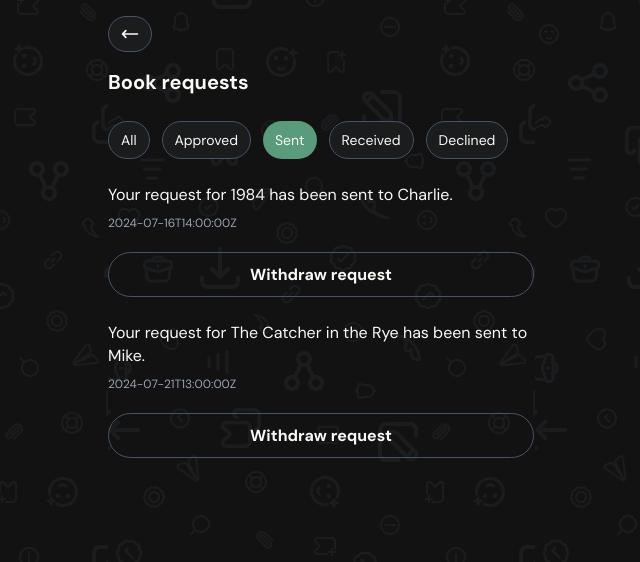
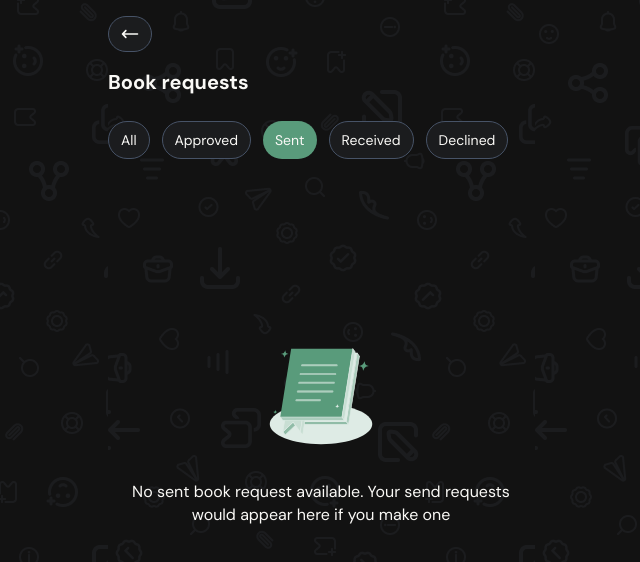
Before and after one commit to Parallax18/bookklub-frontend, a Next.js app: page /book-requests in a window 1280 px wide. Both pictures are taken after a click on the element "Sent". Shown: the top 562 px of the page, without its empty margins (319-959 px from the left). Built offline with nearby package versions, Linux system fonts and the light colour scheme.

Commit message:
feat: empty state for requests

```diff
--- a/src/app/(withoutbottom-nav)/book-requests/page.tsx
+++ b/src/app/(withoutbottom-nav)/book-requests/page.tsx
@@ -5,9 +5,18 @@ import BookRequestItem, {
   BookRequestState,
   BookRequestStates,
 } from "@/components/BookRequests/BookReqauestItem";
+import EmptyRequests from "@/components/BookRequests/EmptyRequests";
 import PillBar from "@/components/general/PillBar";
 import ArrowLeftIcon from "@/components/icons/ArrowLeftIcon";
-import { Badge, Box, Flex, IconButton, Stack, Text } from "@chakra-ui/react";
+import {
+  Badge,
+  Box,
+  Center,
+  Flex,
+  IconButton,
+  Stack,
+  Text,
+} from "@chakra-ui/react";
 import { useRouter } from "next/navigation";
 import React, { useState } from "react";
 
@@ -19,13 +28,7 @@ const dummyRequests: BookRequestItemProps[] = [
     type: "APPROVED",
     timeAndDate: "2024-07-15T10:30:00Z",
   },
-  {
-    bookName: "1984",
-    ownerName: "Charlie",
-    senderName: "Dave",
-    type: "SENT",
-    timeAndDate: "2024-07-16T14:00:00Z",
-  },
+
   {
     bookName: "To Kill a Mockingbird",
     ownerName: "Eve",
@@ -47,13 +50,7 @@ const dummyRequests: BookRequestItemProps[] = [
     type: "APPROVED",
     timeAndDate: "2024-07-20T08:30:00Z",
   },
-  {
-    bookName: "The Catcher in the Rye",
-    ownerName: "Mike",
-    senderName: "Nina",
-    type: "SENT",
-    timeAndDate: "2024-07-21T13:00:00Z",
-  },
+
   {
     bookName: "Brave New World",
     ownerName: "Olivia",
@@ -73,6 +70,9 @@ const dummyRequests: BookRequestItemProps[] = [
 const BookRequests = () => {
   const router = useRouter();
   const [filterBy, setFilterBy] = useState<BookRequestState | "ALL">("ALL");
+  const requests = dummyRequests.filter((_req) =>
+    filterBy === "ALL" ? _req.type : _req.type === filterBy
+  );
   return (
     <>
       <Box>
@@ -106,13 +106,15 @@ const BookRequests = () => {
         />
       </Box>
       <Stack gap={"1.5rem"} mt={"1.5rem"} overflowY={"scroll"} maxH={"80vh"}>
-        {dummyRequests
-          .filter((_req) =>
-            filterBy === "ALL" ? _req.type : _req.type === filterBy
-          )
-          .map((req) => (
+        {requests.length === 0 ? (
+          <Center px={"1rem"} h={"60vh"} my={"auto"}>
+            <EmptyRequests type={filterBy as BookRequestState} />
+          </Center>
+        ) : (
+          requests.map((req) => (
             <BookRequestItem key={req.timeAndDate} {...req} />
-          ))}
+          ))
+        )}
       </Stack>
     </>
   );
--- /dev/null
+++ b/src/components/BookRequests/EmptyRequests.tsx
@@ -0,0 +1,31 @@
+import { Text, VStack } from "@chakra-ui/react";
+import React from "react";
+import Empty from "../svgs/Empty";
+import { BookRequestState } from "./BookReqauestItem";
+
+const EmptyRequests = (props: { type: BookRequestState }) => {
+  const Content: Record<BookRequestState, string> = {
+    APPROVED:
+      "No approved book request available. You would get an approved book request when a sent book request is approved by the renter",
+    SENT: "No sent book request available. Your send requests would appear here if you make one",
+    RECEIVED:
+      "No sent book request available. Your send requests would appear here if you make one",
+    DECLINED:
+      "No sent book request available. Your send requests would appear here if you make one",
+  };
+  return (
+    <VStack>
+      <Empty />
+      <Text
+        color={"shade.white"}
+        fontSize={"1rem"}
+        lineHeight={"1.45rem"}
+        textAlign={"center"}
+      >
+        {Content[props.type]}
+      </Text>
+    </VStack>
+  );
+};
+
+export default EmptyRequests;
```
